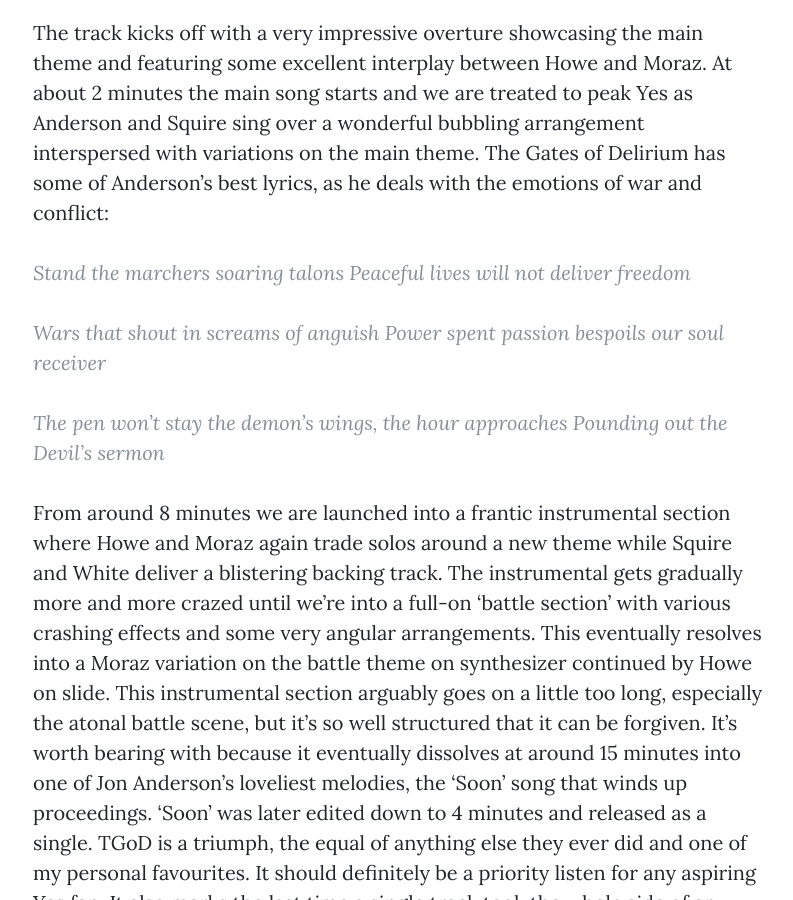
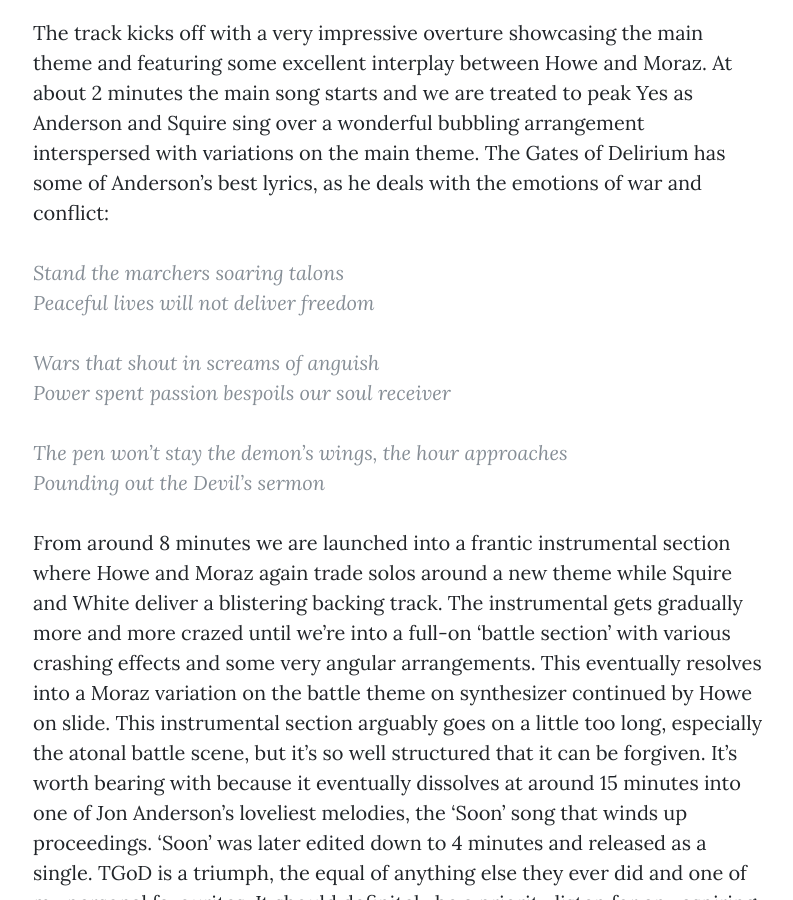
Before and after one commit to mikehadlow/owlbadger, a Jekyll site: the page built from docs/_posts/2019-12-29-yes-3.md, in a window 1280 px wide and 900 px high, scrolled down 3510 px. Shown: the whole window, without its empty margins (242-1035 px from the left). Built offline with Jekyll 4.4.1, drawn with Linux system fonts in a browser that asks for light colours.

Commit message:
Update 2019-12-29-yes-3.md

```diff
--- a/docs/_posts/2019-12-29-yes-3.md
+++ b/docs/_posts/2019-12-29-yes-3.md
@@ -33,13 +33,13 @@
 
 The track kicks off with a very impressive overture showcasing the main theme and featuring some excellent interplay between Howe and Moraz. At about 2 minutes the main song starts and we are treated to peak Yes as Anderson and Squire sing over a wonderful bubbling arrangement interspersed with variations on the main theme. The Gates of Delirium has some of Anderson’s best lyrics, as he deals with the emotions of war and conflict:
 
-> Stand the marchers soaring talons
+> Stand the marchers soaring talons<br/>
 > Peaceful lives will not deliver freedom
 
-> Wars that shout in screams of anguish
+> Wars that shout in screams of anguish<br/>
 > Power spent passion bespoils our soul receiver
 
-> The pen won't stay the demon's wings, the hour approaches
+> The pen won't stay the demon's wings, the hour approaches<br/>
 > Pounding out the Devil's sermon
 
 From around 8 minutes we are launched into a frantic instrumental section where Howe and Moraz again trade solos around a new theme while Squire and White deliver a blistering backing track. The instrumental gets gradually more and more crazed until we’re into a full-on ‘battle section’ with various crashing effects and some very angular arrangements. This eventually resolves into a Moraz variation on the battle theme on synthesizer continued by Howe on slide. This instrumental section arguably goes on a little too long, especially the atonal battle scene, but it’s so well structured that it can be forgiven. It’s worth bearing with because it eventually dissolves at around 15 minutes into one of Jon Anderson’s loveliest melodies, the ‘Soon’ song that winds up proceedings. ‘Soon’ was later edited down to 4 minutes and released as a single. TGoD is a triumph, the equal of anything else they ever did and one of my personal favourites. It should definitely be a priority listen for any aspiring Yes fan. It also marks the last time a single track took the whole side of an album.
```
